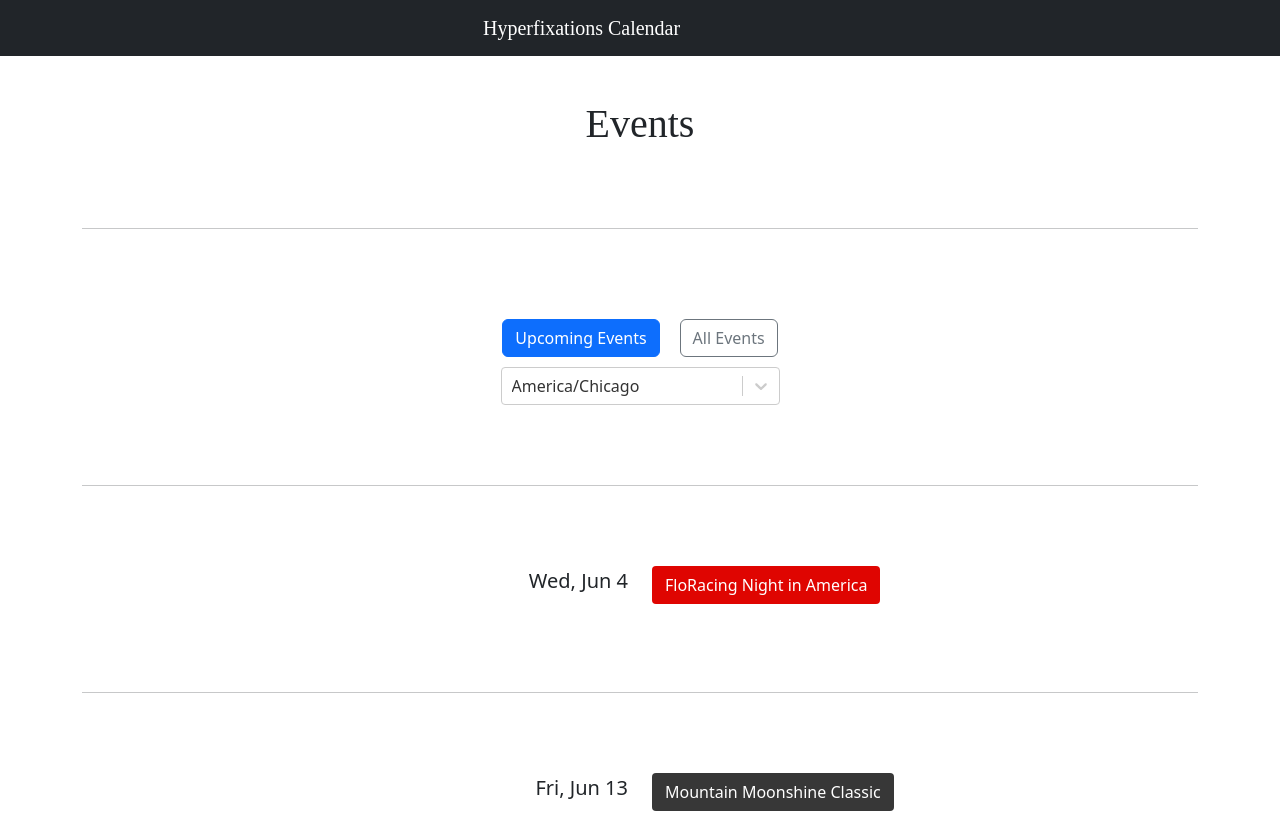
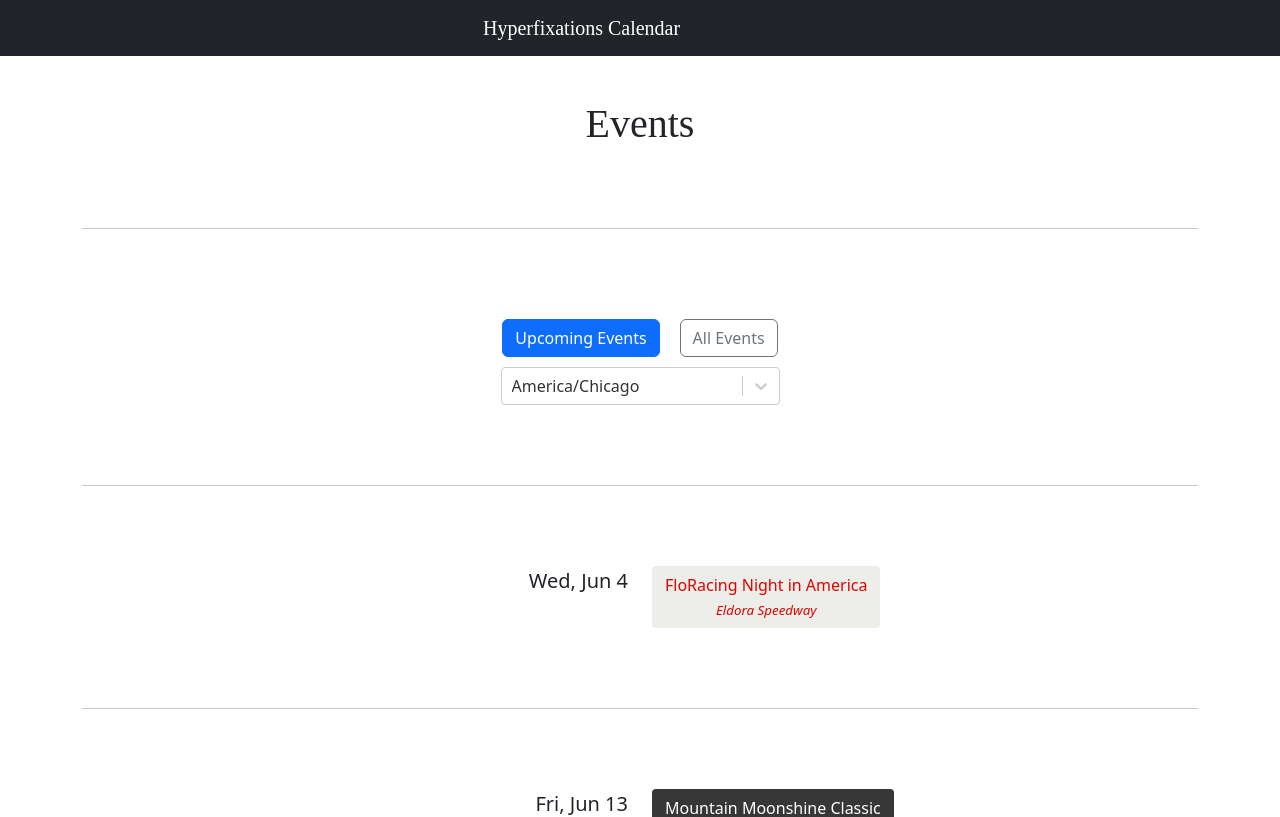
Before and after one commit to mamcgovern/RaceTracker, a React (Create React App) app in the folder racetracker/: page / in a window 1280 px wide. Shown: the top 817 px of the page. Built offline with nearby package versions, Linux system fonts and the light colour scheme.

Commit message:
Added locations

```diff
--- a/racetracker/src/App.js
+++ b/racetracker/src/App.js
@@ -104,9 +104,22 @@ const App = () => {
             'Other': 'other',
             'World of Outlaws': 'woo',
             'Lucas Oil': 'lolms',
-            'Flo': 'flo'
+            'Flo': 'flo',
+            'F1': 'f1'
         };
-        return (<button className={`unclickable-button ${classNames[event.subcategory] || classNames[event.category] || classNames['Other']}`}>{event.title}</button>);
+        return (
+            <button className={`unclickable-button ${classNames[event.subcategory] || classNames[event.category] || classNames['Other']}`}>
+                {event.title}
+                {event.location && ( // Only render location if it exists
+                    <>
+                        <br /> {/* Line break to put location on a new line */}
+                        <span style={{ fontSize: 'smaller', fontStyle: 'italic' }}>
+                            {event.location}
+                        </span>
+                    </>
+                )}
+            </button>
+        );
     };
 
     const sortedEvents = useMemo(() => {
--- a/racetracker/src/data/Events.json
+++ b/racetracker/src/data/Events.json
@@ -629,7 +629,7 @@
         "date": "11/14/25",
         "time": "",
         "title": "5th Annual Peach State Classic: FloRacing Night in America",
-        "location": ""
+        "location": "Senoia Raceway"
     },
     {
         "category": "Dirt Late Models",
@@ -637,7 +637,7 @@
         "date": "11/15/25",
         "time": "",
         "title": "5th Annual Peach State Classic: FloRacing Night in America",
-        "location": ""
+        "location": "Senoia Raceway"
     },
     {
         "category": "Dirt Late Models",
--- a/racetracker/src/index.css
+++ b/racetracker/src/index.css
@@ -264,6 +264,11 @@ body {
 }
 
 .flo {
+  background-color: #edede9;
+  color: #DF0501;
+}
+
+.f1 {
   background-color: #DF0501;
   color: #ffffff;
 }
```
